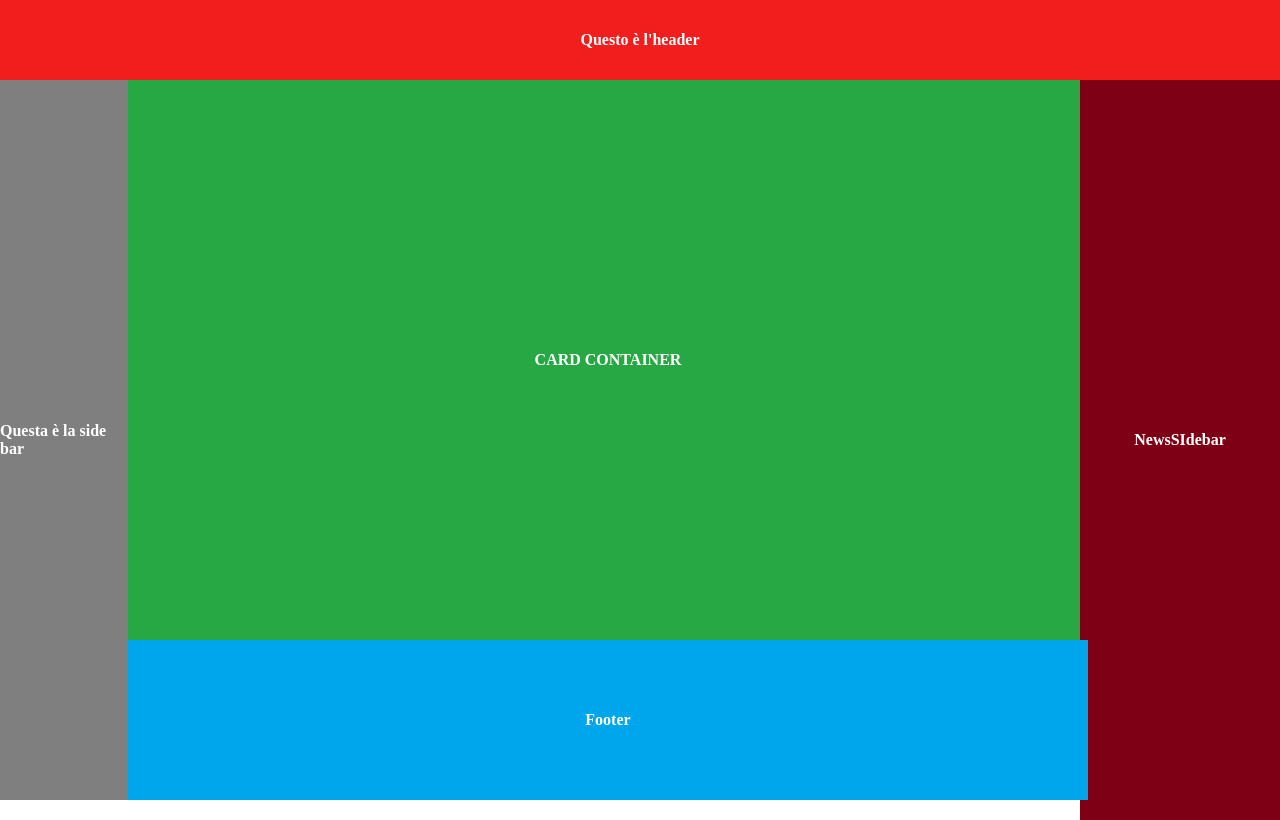
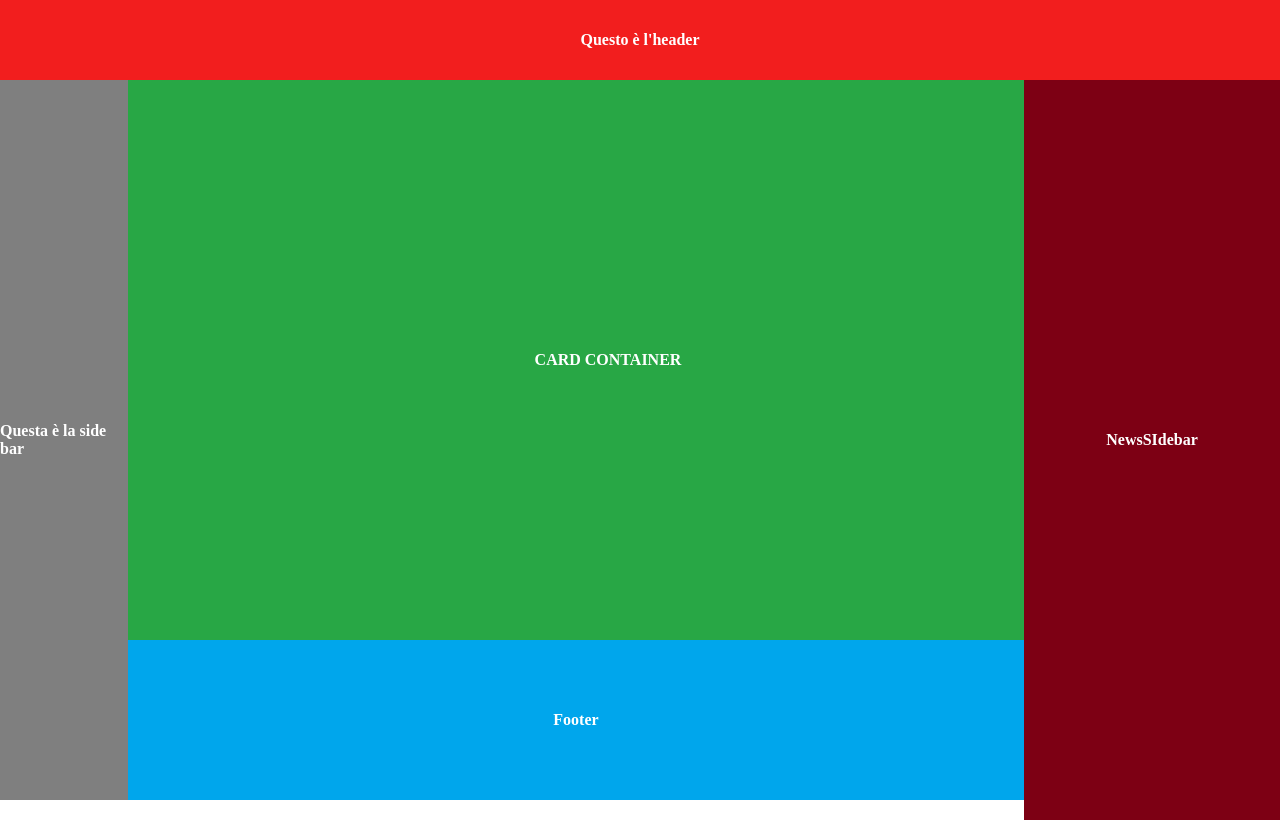
Before and after one commit to develhope/FS36-Team2-Project2, a React (Vite) app: page / in a window 1280 px wide. Built offline with nearby package versions, Linux system fonts and the light colour scheme.

Commit message:
fix della struttura di base

```diff
--- a/src/components/CardContainer.css
+++ b/src/components/CardContainer.css
@@ -1,7 +1,7 @@
 .card-container {
   background-color: #28a745;
   height: calc(100vh - 30vh);
-  width: calc(90vw - 15vw);
+  width: calc(100vw - 25vw);
   position: relative;
   left: 10vw;
   color: white;
--- a/src/components/Footer.css
+++ b/src/components/Footer.css
@@ -1,7 +1,7 @@
 .footer {
   background-color: #00a6ec;
   height: 20vh;
-  width: calc(90vw - 15vw);
+  width: calc(100vw - 30vw);
   position: relative;
   left: 10vw;
   color: white;
--- a/src/components/NewsSidebar.css
+++ b/src/components/NewsSidebar.css
@@ -1,6 +1,6 @@
 .news-sidebar {
   background-color: #7d0014;
-  width: 25vh;
+  width: 20vw;
   height: calc(100vh - 5vh);
   position: absolute;
   top: 60px;
```
